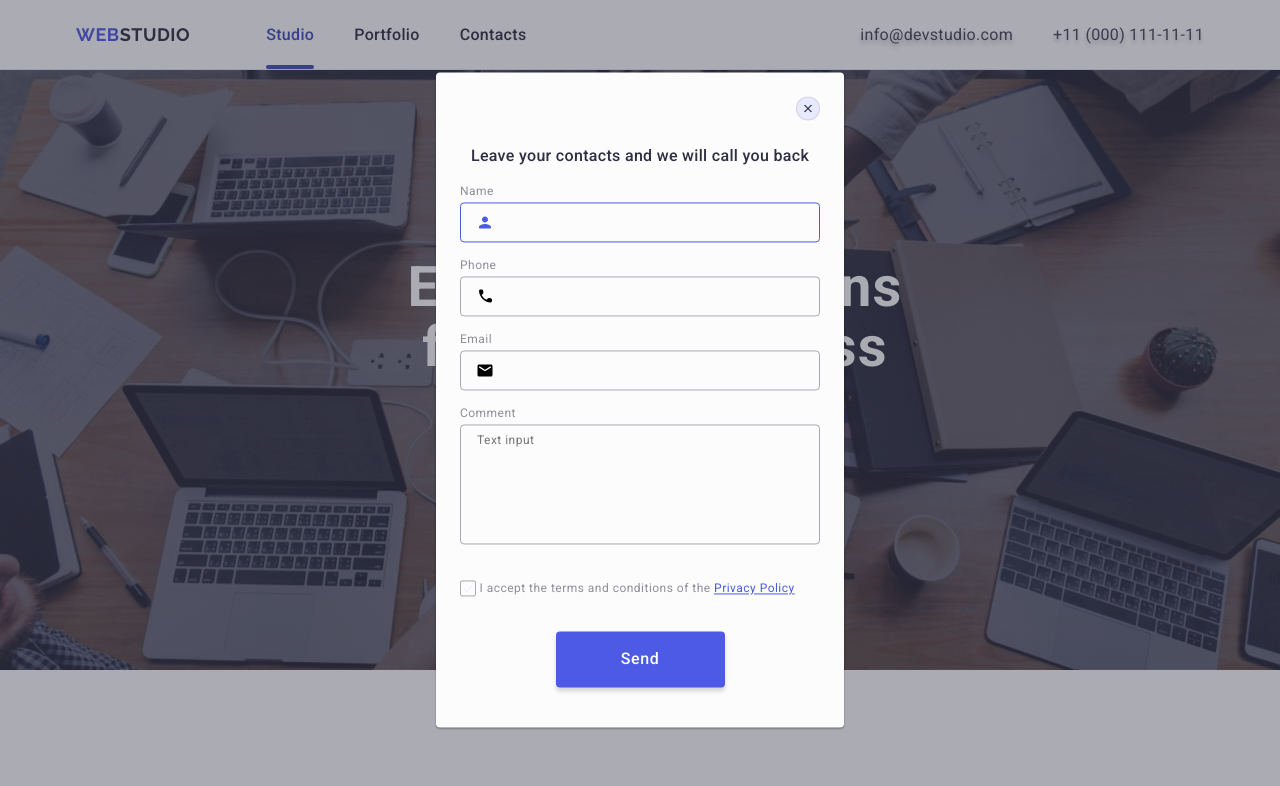
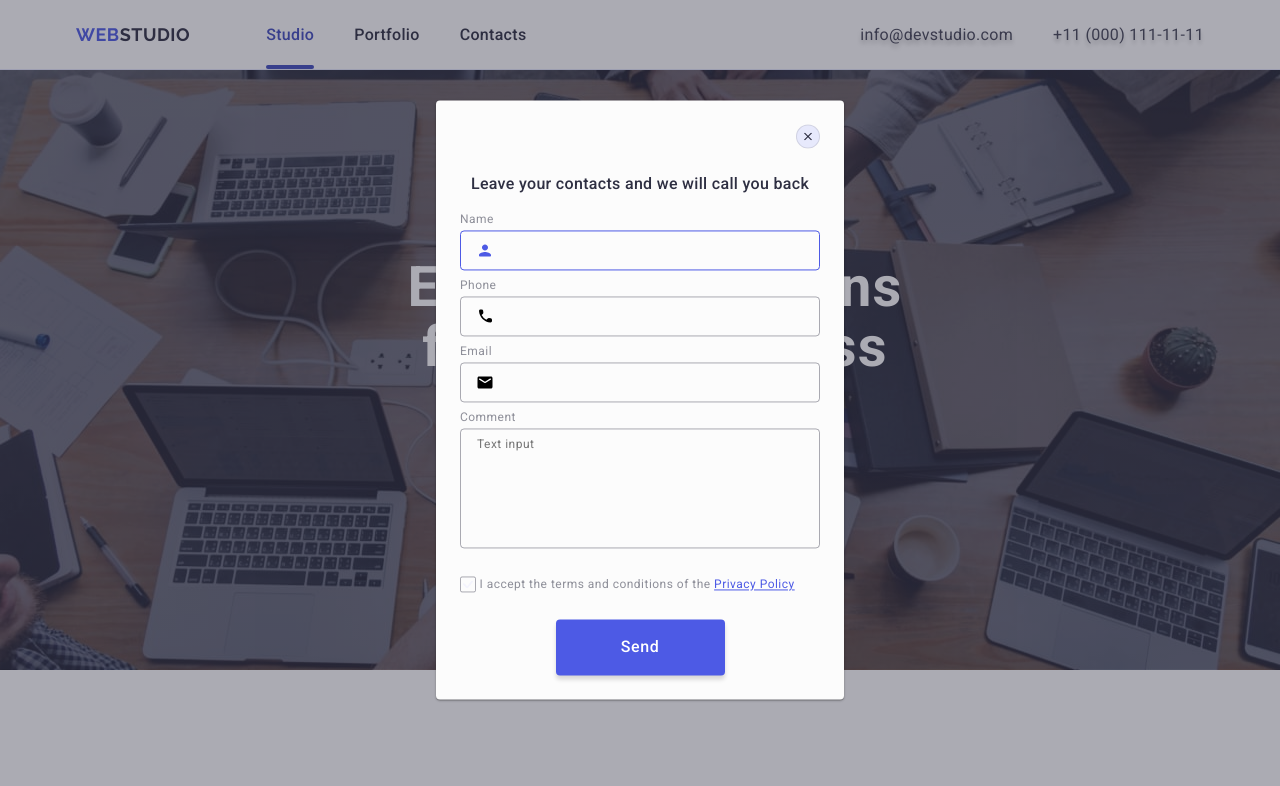
Before and after one commit to AnnaSamtash/goit-markup-hw-05, a plain HTML site: page index.html in a window 1280 px wide. Shown: the top 786 px of the page. Drawn offline with nearby package versions, Linux system fonts and the light colour scheme.

Commit message:
hw5 right

```diff
--- a/css/styles.css
+++ b/css/styles.css
@@ -567,7 +567,6 @@ input::placeholder {
     padding: 8px 24px;
     justify-content: center;
     align-items: center;
-    gap: 16px;
     border: none;
     min-width: 165px;
     height: 40px;
@@ -682,18 +681,6 @@ input::placeholder {
     letter-spacing: 0.02em;
 }
 
-.modal-page-form {
-    display: flex;
-    width: 360px;
-    flex-direction: column;
-    align-items: flex-start;
-    gap: 8px;
-    padding: 0;
-    border-radius: 4px;
-    margin-bottom: 16px;
-    padding: 0;
-}
-
 .form-item-container {
     margin-bottom: 8px;
     width: 100%;
@@ -743,6 +730,7 @@ input::placeholder {
 .form-comment-container {
     margin-bottom: 16px;
     width: 100%;
+    display: block;
 }
 
 .form-comment {
```
